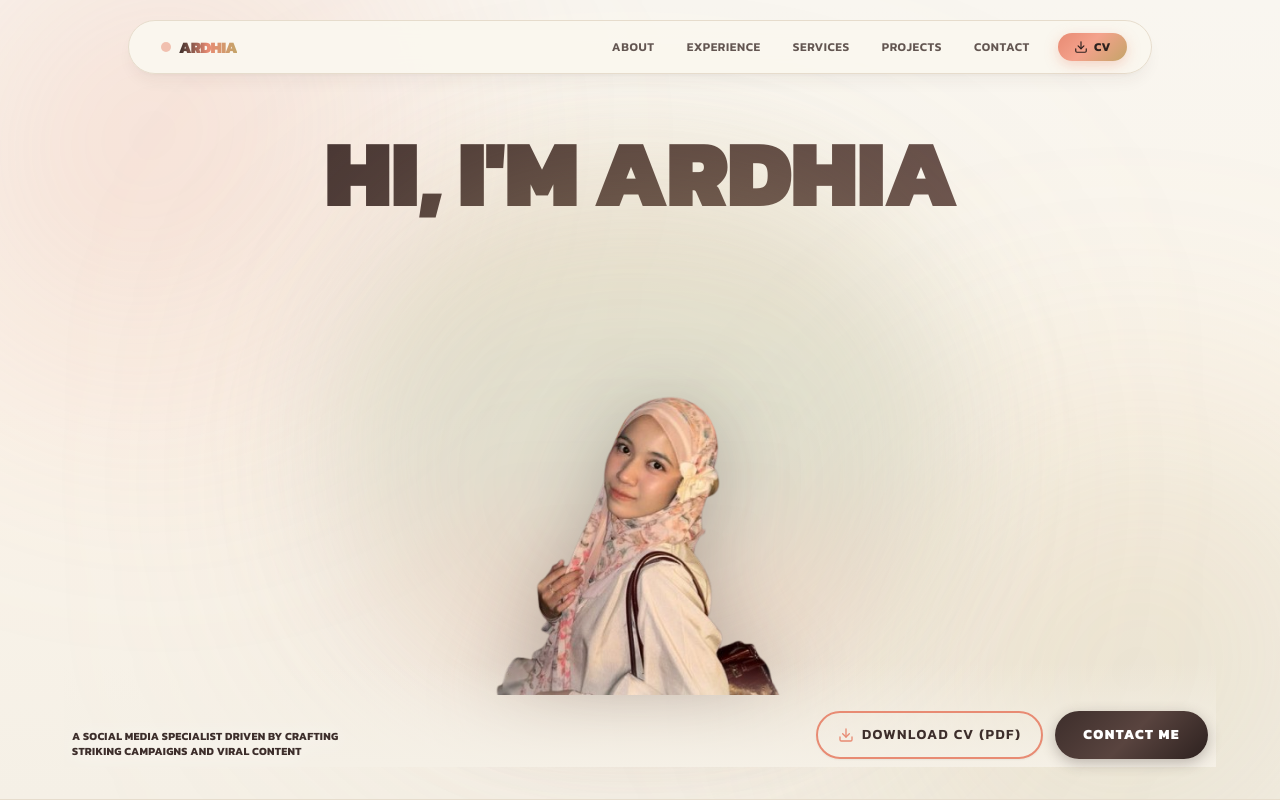
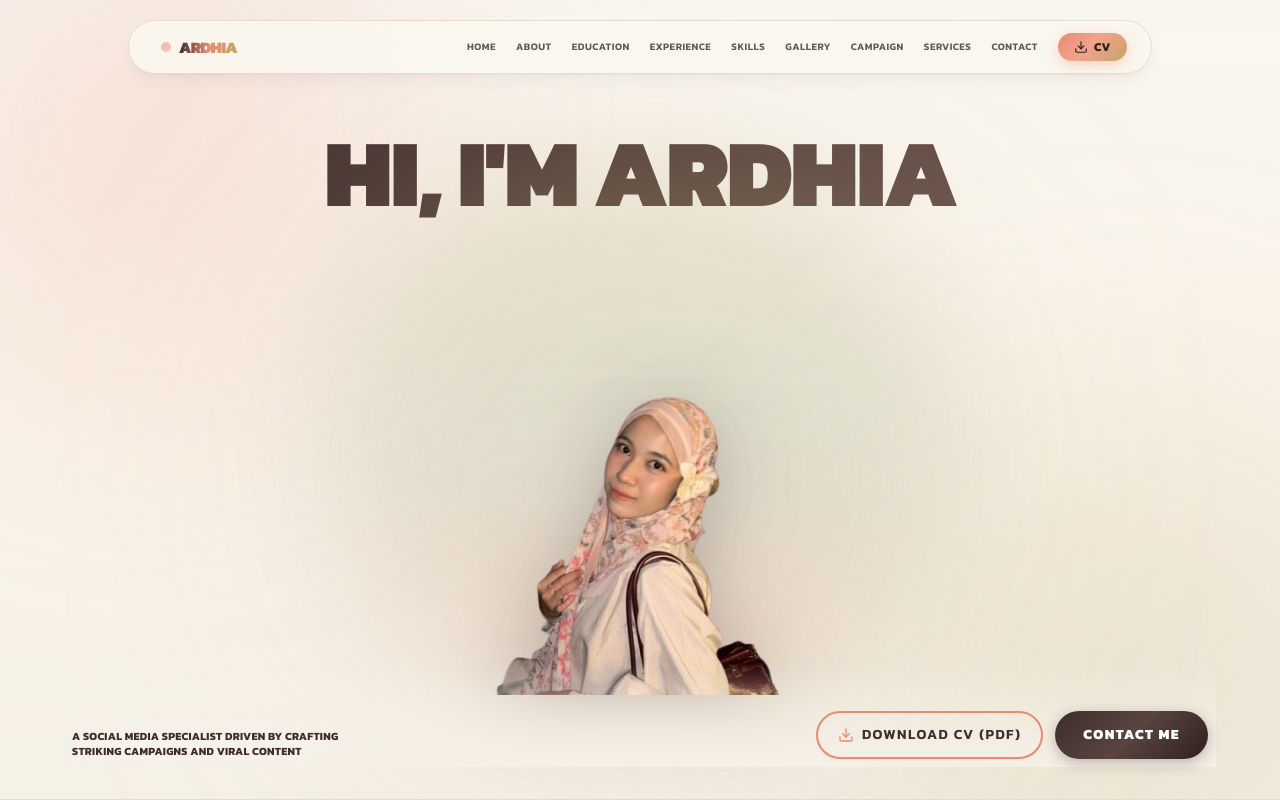
Before and after one commit to Braneee/portofolio-ardhia, a Next.js app: page / in a window 1280 px wide. Shown: the top 800 px of the page. Built offline with nearby package versions, Linux system fonts and the light colour scheme.

Commit message:
feat: update navbar links and order based on user request

```diff
--- a/src/components/sections/HeroSection.tsx
+++ b/src/components/sections/HeroSection.tsx
@@ -12,10 +12,14 @@ export function HeroSection() {
   const [mobileMenuOpen, setMobileMenuOpen] = useState(false);
 
   const navLinks = [
+    { name: 'Home', href: '#' },
     { name: 'About', href: '#about' },
+    { name: 'Education', href: '#education' },
     { name: 'Experience', href: '#experience' },
+    { name: 'Skills', href: '#tech-stack' },
+    { name: 'Gallery', href: '#project-gallery' },
+    { name: 'Campaign', href: '#projects' },
     { name: 'Services', href: '#services' },
-    { name: 'Projects', href: '#projects' },
     { name: 'Contact', href: '#contact' },
   ];
 
@@ -38,17 +42,17 @@ export function HeroSection() {
             </a>
 
             {/* Desktop Nav Links */}
-            <div className="hidden md:flex items-center gap-1 sm:gap-2">
+            <div className="hidden md:flex items-center gap-0.5 lg:gap-1">
               {navLinks.map((link) => (
                 <a
                   key={link.name}
                   href={link.href}
-                  className="px-3 py-1.5 rounded-full text-xs font-mono font-semibold uppercase tracking-wider text-[#3D2E2B]/80 hover:text-[#3D2E2B] hover:bg-[#E88B73]/15 transition-all duration-200"
+                  className="px-2 lg:px-3 py-1.5 rounded-full text-[10px] lg:text-xs font-mono font-semibold uppercase tracking-wider text-[#3D2E2B]/80 hover:text-[#3D2E2B] hover:bg-[#E88B73]/15 transition-all duration-200"
                 >
                   {link.name}
                 </a>
               ))}
-              <DownloadCVButton variant="nav" className="ml-2" />
+              <DownloadCVButton variant="nav" className="ml-1 lg:ml-2" />
             </div>
 
             {/* Mobile Nav Actions (CV + Hamburger Button) */}
```
